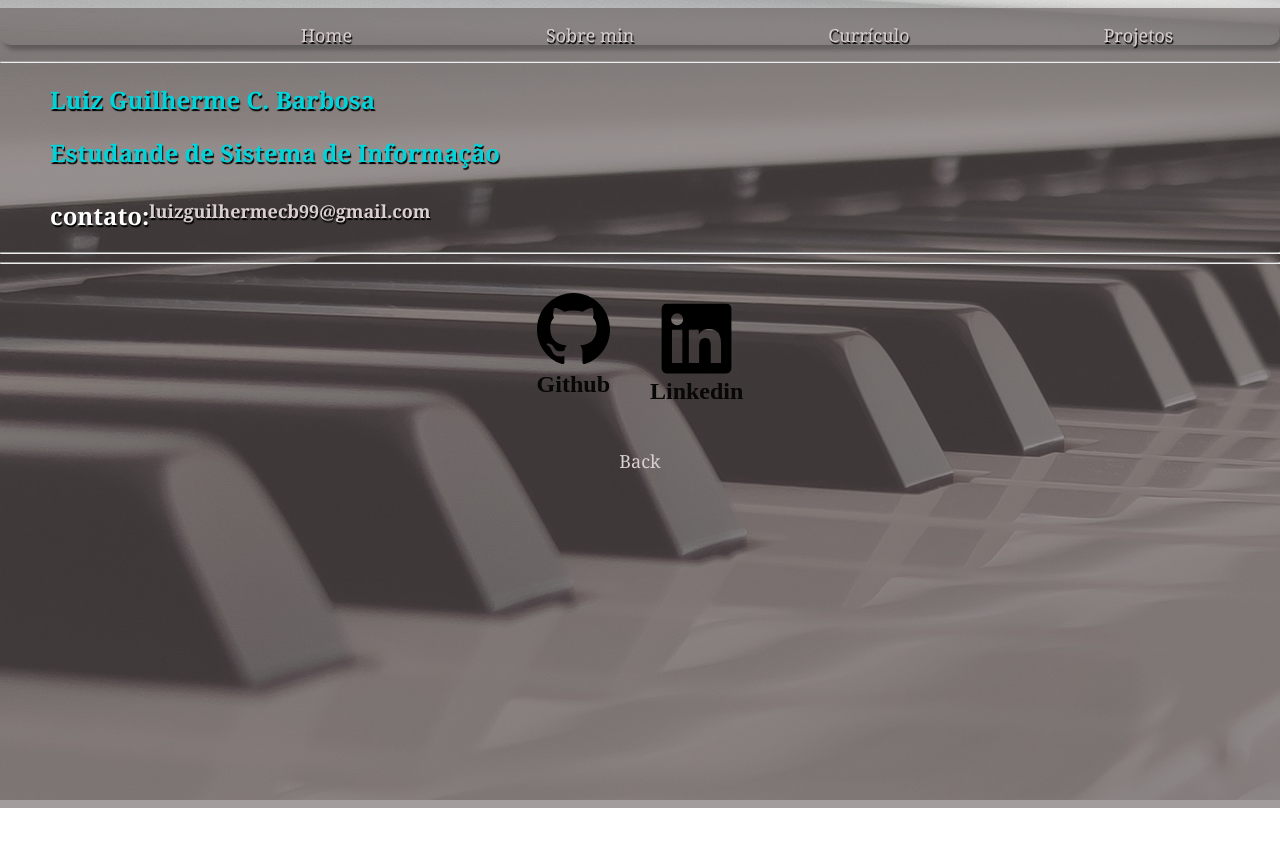
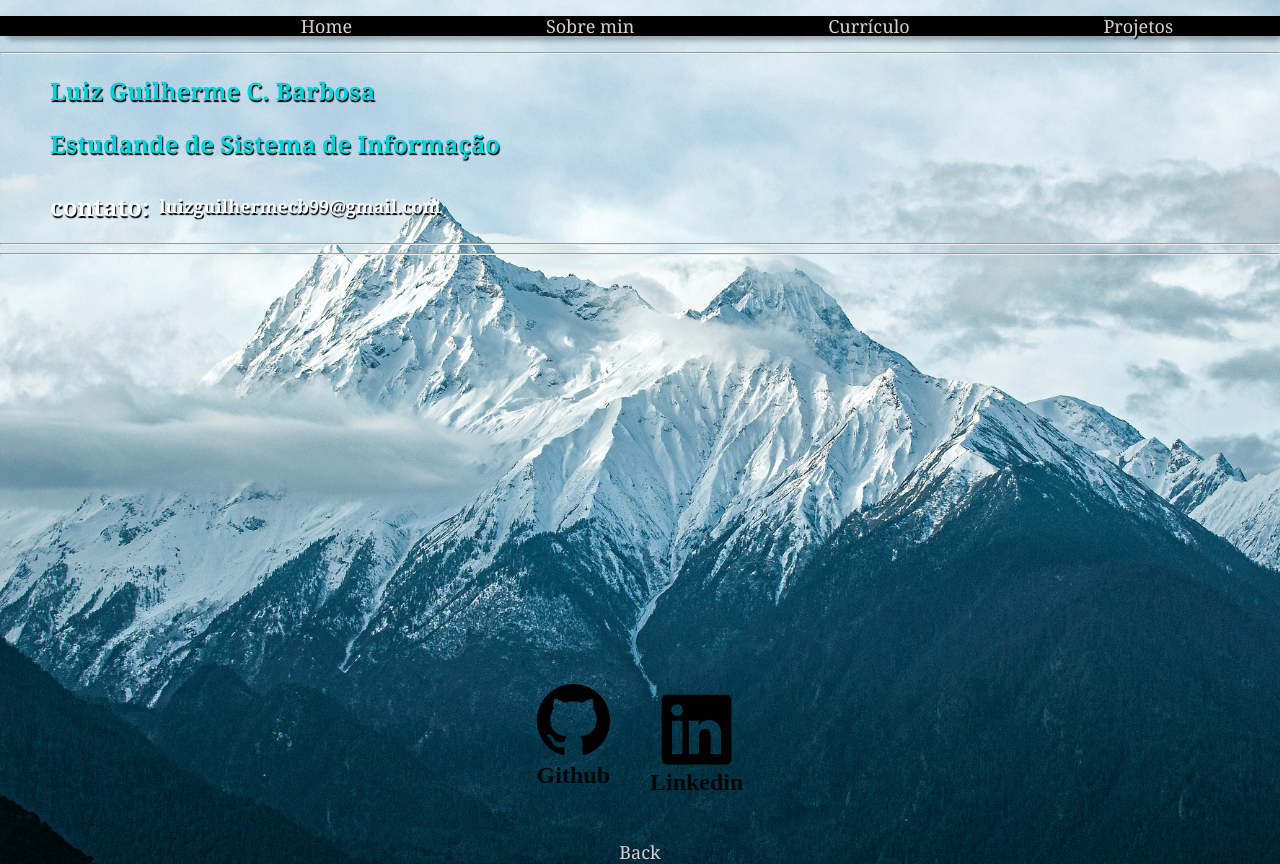
Before and after one commit to LuizGuilhermecb99/Projeto.Site, a plain HTML site: page index.html in a window 1280 px wide. Both pictures are taken after a click on the link "Home". Before the commit the page ends 800 px from the top, so only its background shows below. Drawn offline with Linux system fonts and the light colour scheme.

Commit message:
Atualização 18/10

```diff
--- a/index.css
+++ b/index.css
@@ -1,11 +1,36 @@
 @import url('https://fonts.googleapis.com/css2?family=Righteous&family=Roboto+Mono:wght@300&display=swap');
 
+*{
+   scroll-behavior: smooth;
+   box-sizing: border-box;
+
+}
+
+section[class="comandosInicio"]{
+    background-color: #000;
+    border-bottom: rgba(0, 212, 219);
+
+
+}
 
 html{
-    background-image: url("./Image/piano-g97f3e7c57_1920.jpg");
+    background-image: url("/Image/tibet-g8cec0c479_1920.jpg");
     position: relative;
-    scroll-behavior: smooth;
+    background-repeat: no-repeat;
+    background-size:cover;
 
+
+}
+
+::-webkit-scrollbar{
+    width: 5px;
+    background-color: #000;
+
+}
+
+::-webkit-scrollbar-thumb{
+    width: 10px;
+    background-color:  rgba(0, 212, 219);
 
 }
 
@@ -13,12 +38,11 @@ html{
 body{
     margin-left: 0px;
     margin-right: 0px;
+    margin-top: 0px;
+    margin-bottom: 0px;
     height: 100%;
     width: 100%;
-    background-color: rgba(100, 90,90, 0.6);
-    position:fixed;
     font-family: Georgia, 'Times New Roman', Times, serif;
-    scroll-behavior: smooth;
 
 }
 
@@ -51,10 +75,13 @@ section[class="Cursos"]{
     list-style-type: none;
     align-items: center;
 
+
+
 }
 section[class="ButaoBack"]{
     text-align: center;
     text-decoration: none;
+
 
 
 }
@@ -79,6 +106,7 @@ a[class="Butao Back"]{
 
 
 
+
 }
 a:hover{
     transform:  scale(1.05);
@@ -89,6 +117,13 @@ a:hover{
 
 }
 
+a[class="home"]{
+color: white;
+text-shadow: #000;
+box-shadow: #000;
+padding-left: 10px;
+padding-top: 4px;
+}
 
 
 
@@ -174,6 +209,7 @@ h2{
 
 h2[class="home"]{
     padding-top: 10px;
+    padding-right: 10x;
     color:  rgb(255, 255, 255);
     text-shadow: #000 2px 2px 1px 1px;
 
@@ -245,11 +281,14 @@ footer a[class="Github"] {
     margin: 20px;
     text-align: center;
     text-shadow: none;
+    padding-top: 400px;
 }
 footer a[class="linkedin"]{
     margin: 20px;
     text-align: center;
     text-shadow: none;
+    padding-top: 400px;
+    box-sizing: none;
 
 }
 footer p[Class="Github"] {
@@ -257,11 +296,13 @@ footer p[Class="Github"] {
     color: rgb(7, 7, 7);
     text-shadow: none;
 
+
 }
 footer p[Class="linkedin"] {
     margin-top: -12px;
     color: rgb(7, 7, 7);
     text-shadow: none;
+
 }
 
 
--- a/index.html
+++ b/index.html
@@ -19,7 +19,7 @@
         <section class="comandosInicio">
             <nav>
                 <ul>
-                    <li class ="links" >
+                    <li class ="Cabecalho" >
 
                         <li class ="link1">
                             <a href wm-nav="main/home.html">Home</a>
```
Also changed, not shown: Image/tibet-g8cec0c479_1920.jpg (added).
